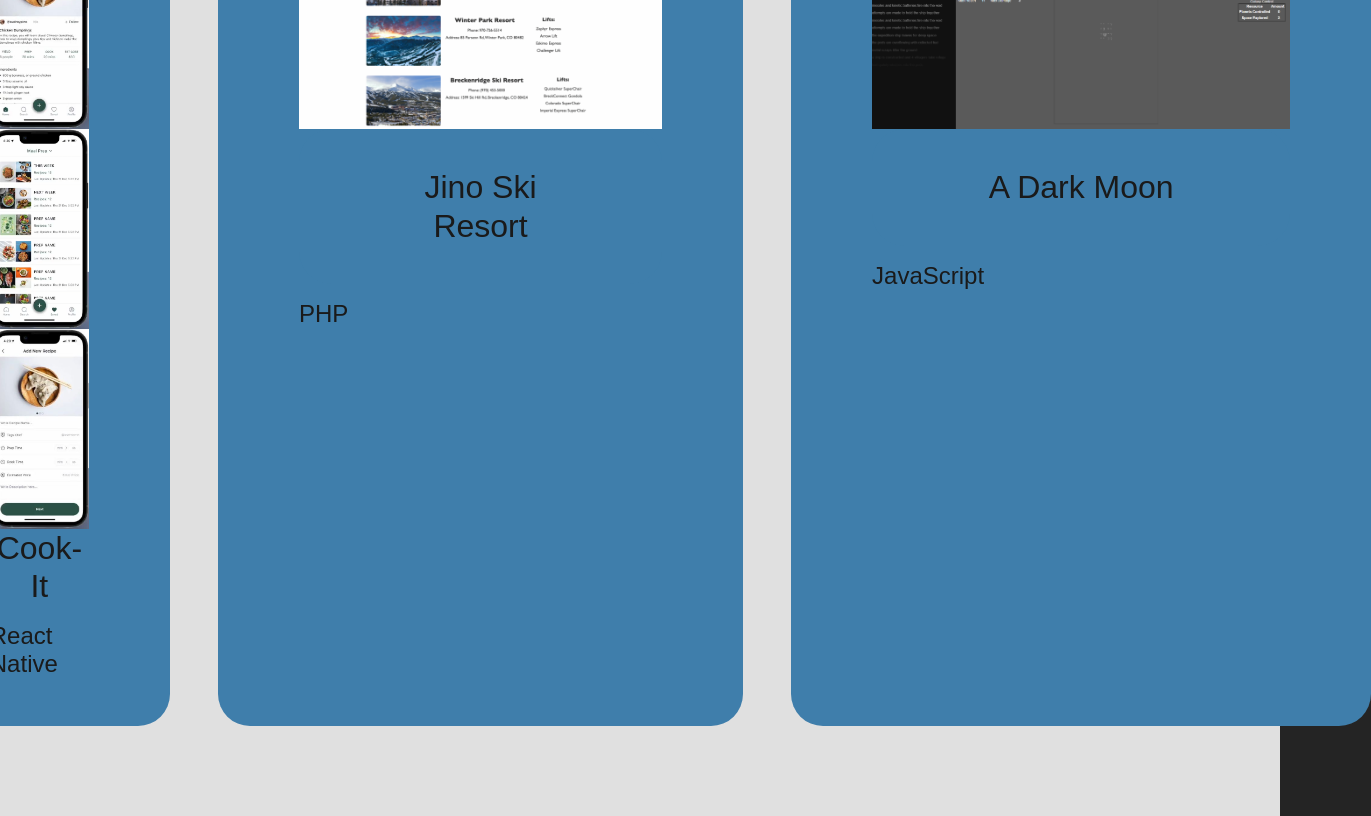
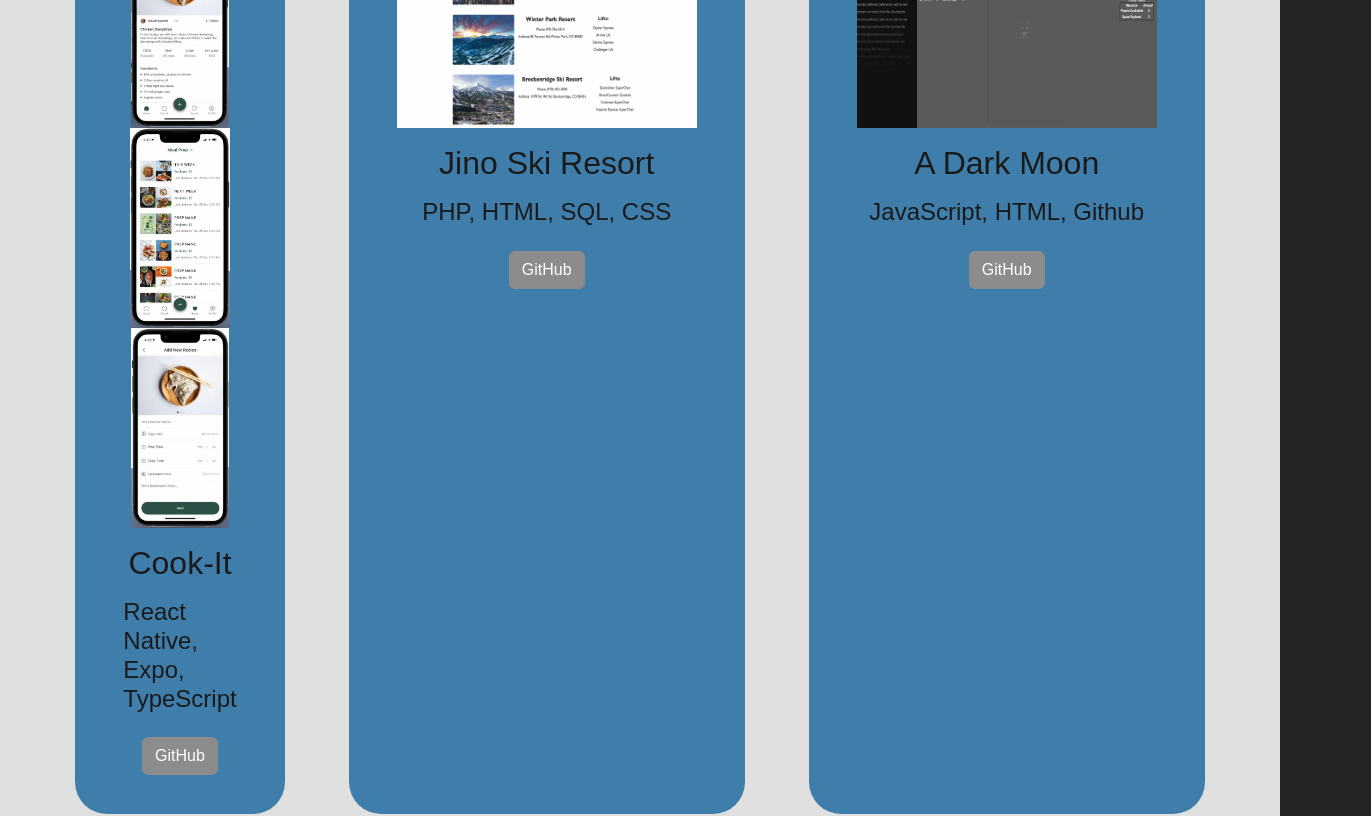
Before and after one commit to harveyji1/portfolio, a React (Vite) app: page / in a window 1280 px wide. Shown: the part 4440-5256 px from the top of the page, 1371 px wide, since content can reach past the window. Built offline with nearby package versions, Linux system fonts and the light colour scheme.

Commit message:
Projects formatted and button

```diff
--- a/src/components/Projects/Projects.css
+++ b/src/components/Projects/Projects.css
@@ -5,24 +5,43 @@
     justify-content: center;
     align-items: center;
     padding-top: 150px;
-    width: 90%;
+    width: 80%;
     margin: 0 auto;
 }
 
 .projectsBodyContainer{
     display: grid;
-    gap: 3rem;
+    gap: 4rem;
     grid-template-columns: 1fr 1fr 1fr;
 }
 
 .projectCard{
     background: var(--primary-color);
-    border: 1px solid transparent;
     border-radius: 2rem;
-    padding: 2.4rem 5rem;
+    padding: 2.4rem 3rem;
 }
 
 .projectImg{
-    max-width: 500px;
-    max-height: 200px;
+    max-width: 300px;
+    height: 200px;
 }
+
+.projectTitle{
+    padding-top: 1rem;
+}
+
+.projectContent{
+    display: flex;
+    flex-direction: column;
+    justify-content: center;
+    align-items: center;
+}
+
+.projectInfo{
+    padding-bottom: 1rem;
+}
+
+.projectLink{
+    background-color: var(--secondary-color) !important;
+    border-color: var(--secondary-color) !important;
+}
--- a/src/components/Projects/Projects.jsx
+++ b/src/components/Projects/Projects.jsx
@@ -4,9 +4,18 @@ import cookItSaved from "../../assets/img/CookItSaved.jpg";
 import cookItHome from "../../assets/img/CookItHome.jpg";
 import cookItPost from "../../assets/img/CookItPost.jpg";
 import jinoSki from "../../assets/img/JinoSkiResort.jpg";
-
+import Button from 'react-bootstrap/Button';
 
 function Projects(){
+    const cookItButton = () => {
+        window.location.href = 'https://github.com/harveyji1/KUCapstone23';
+    };
+    const skiResortButton = () => {
+    window.location.href = 'https://github.com/harveyji1/EECS447FinalProject';
+    };
+    const darkMoonButton = () => {
+    window.location.href = 'https://github.com/harveyji1/A-Dark-Moon';
+    };
     return(
     <div id="projects">
         <div className="projectsHeaderContainer">
@@ -18,45 +27,29 @@ function Projects(){
                     <img src={cookItHome} className='projectImg'/>
                     <img src={cookItSaved} className='projectImg'/>
                     <img src={cookItPost} className='projectImg'/>
-
                 </div>
                 <h2 className="projectTitle">Cook-It</h2>
                 <div className="projectContent">
-
-                    <article>
-                        <div>
-                            <h4>React Native</h4>
-                        </div>
-                    </article>
+                    <h4 className='projectInfo'>React Native, Expo, TypeScript</h4>
+                    <Button className='projectLink' onClick={cookItButton}>GitHub</Button>
                 </div>
             </div>
             <div className="projectCard">
-                    <div>
-                        <img src={jinoSki} className='projectImg'/>
-                    </div>
-                <h2 className="projectCard">Jino Ski Resort</h2>
+                    <img src={jinoSki} className='projectImg'/>
+                <h2 className="projectTitle">Jino Ski Resort</h2>
                 <div className="projectContent">
-
-
-                    <article>
-                        <div>
-                            <h4>PHP</h4>
-                        </div>
-                    </article>
+                    <h4 className='projectInfo'>PHP, HTML, SQL, CSS</h4>
+                    <Button className='projectLink' onClick={skiResortButton}>GitHub</Button>
                 </div>
             </div>
             <div className="projectCard">
                 <div>
                     <img src={darkMoon} className='projectImg'/>
                 </div>
-                <h2 className="projectCard">A Dark Moon</h2>
+                <h2 className="projectTitle">A Dark Moon</h2>
                 <div className="projectContent">
-
-                    <article>
-                        <div>
-                            <h4>JavaScript</h4>
-                        </div>
-                    </article>
+                    <h4 className='projectInfo' onClick={darkMoonButton}>JavaScript, HTML, Github</h4>
+                    <Button className='projectLink'>GitHub</Button>
                 </div>
             </div>
         </div>
```
